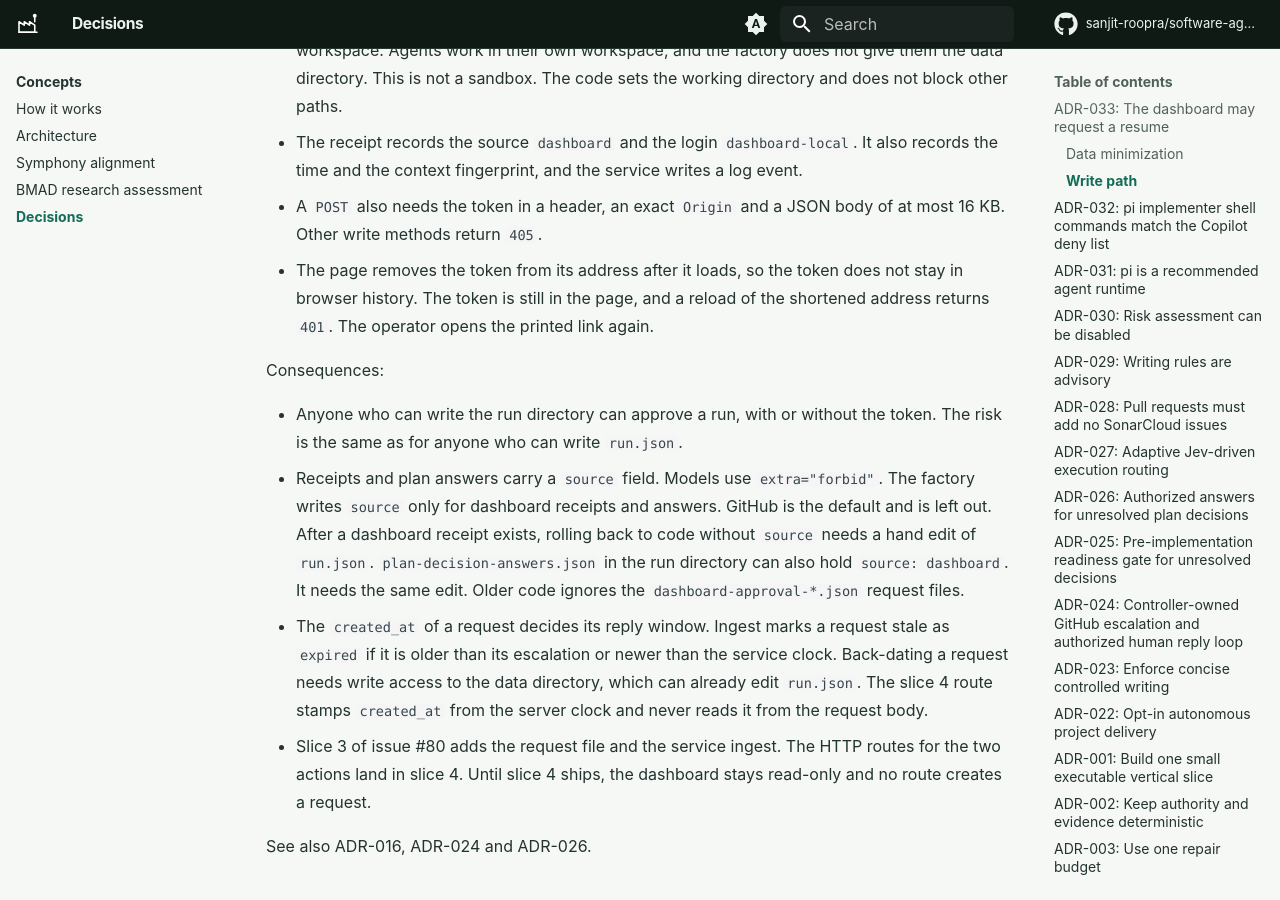
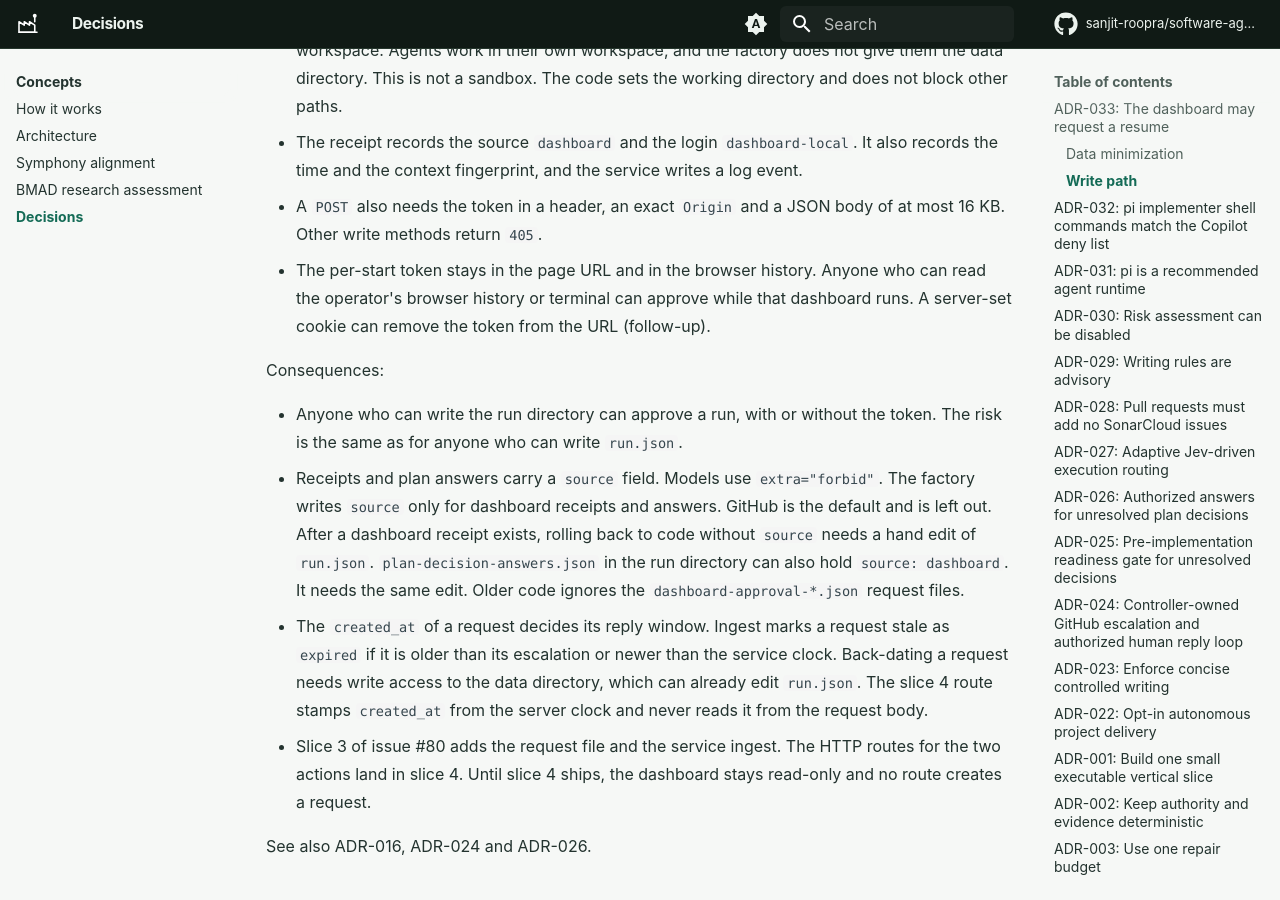
Before and after one commit to sanjit-roopra/software-agent-factory, an MkDocs documentation site: the page built from docs/decisions.md, in a window 1280 px wide and 900 px high, scrolled down 2293 px. Built offline with MkDocs 1.6.1 and Material for MkDocs 9.7.7, drawn with Linux system fonts in a browser that asks for light colours; comment, search, counter and statistics services are not loaded.

Commit message:
fix(dashboard): keep the token in the page URL so a reload still works
The page removed ?token= from its address after load. The server needs
the token in the page URL to serve the HTML, so a reload of the shortened
address returned 401. That broke "approved state survives a reload" and
the "dashboard restarted, reload the page" message.

Remove stripTokenFromUrl, its call, the TOKEN_QUERY_PARAM constant it
alone used, and the tests that pinned it. Remove the "reopen the printed
link" notes from the operations guide, the safety reference and ADR-033.
ADR-033 now states the residual risk: the per-start token stays in the
page URL and in browser history. A server-set cookie can remove it from
the URL later.

Co-Authored-By: Claude Opus 5.5 <noreply@anthropic.com>
Claude-Session: https://claude.ai/code/session_01BkF6p8bmobrGNmsC9n4UN6

```diff
--- a/docs/decisions.md
+++ b/docs/decisions.md
@@ -85,9 +85,9 @@ Authority for a local approval:
   It also records the time and the context fingerprint, and the service writes a log event.
 - A `POST` also needs the token in a header, an exact `Origin` and a JSON body of at most 16 KB.
   Other write methods return `405`.
-- The page removes the token from its address after it loads, so the token does not stay in browser history.
-  The token is still in the page, and a reload of the shortened address returns `401`.
-  The operator opens the printed link again.
+- The per-start token stays in the page URL and in the browser history.
+  Anyone who can read the operator's browser history or terminal can approve while that dashboard runs.
+  A server-set cookie can remove the token from the URL (follow-up).
 
 Consequences:
 
```
Also changed, not shown: docs/guides/operations.md (+1 -6 lines), docs/reference/safety.md (+1 -2 lines), src/software_agent_factory/dashboard/static/app.js (+0 -15 lines), 1 other file.
